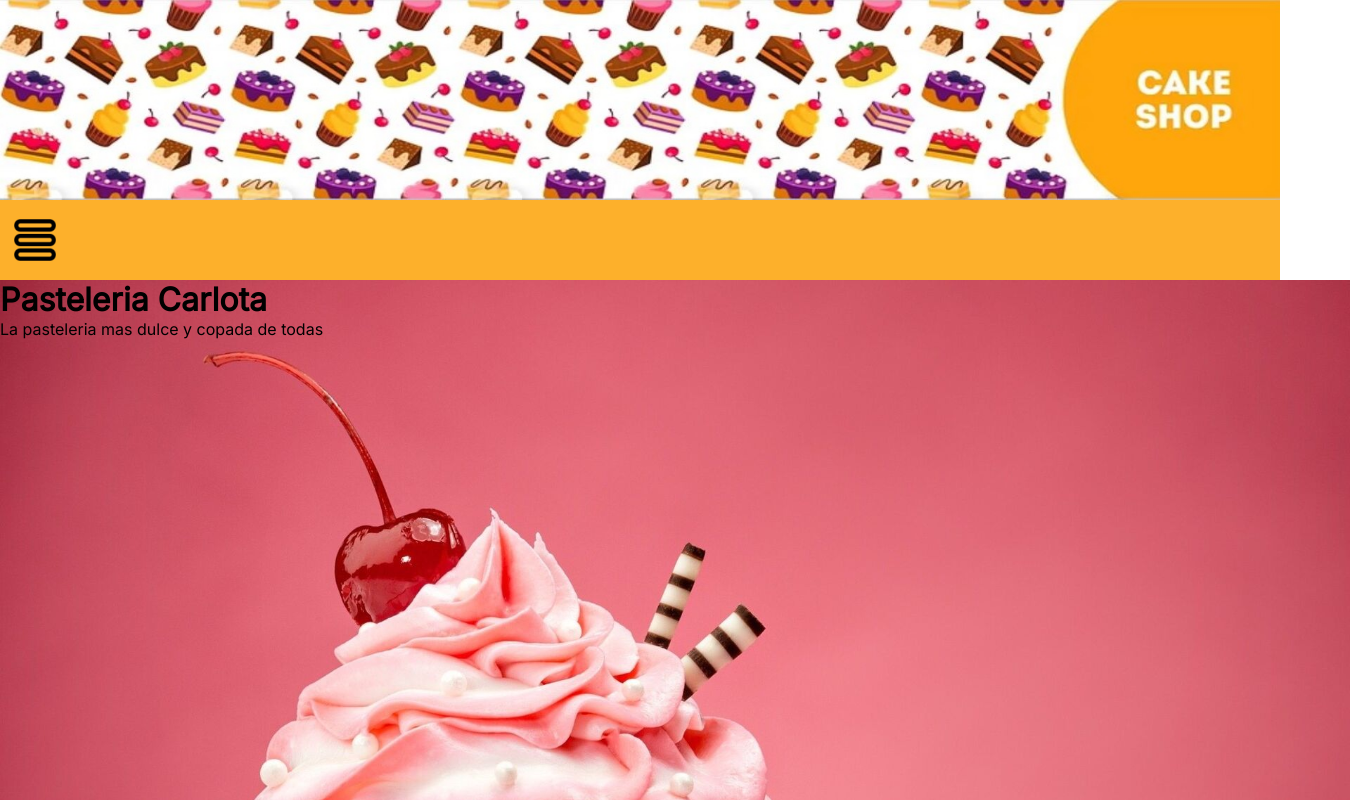
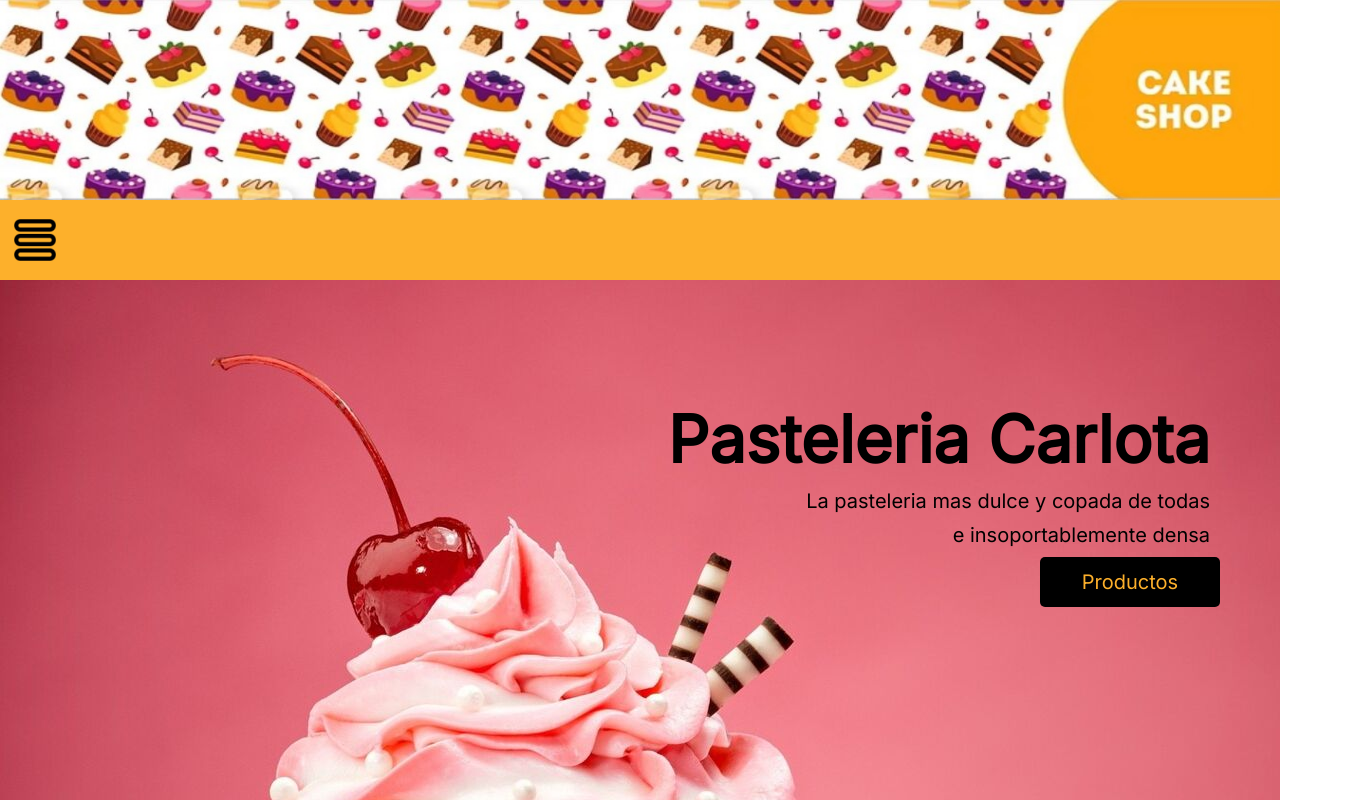
Before and after one commit to LilianJuri/web-page-pasteleria-carlota, a React (Create React App) app: page / in a window 1280 px wide. Shown: the top 800 px of the page, 1350 px wide, since content can reach past the window. Built offline with nearby package versions, Linux system fonts and the light colour scheme.

Commit message:
add changes background image of the page inicio and css text

```diff
--- a/src/component/Navbar.css
+++ b/src/component/Navbar.css
@@ -65,7 +65,7 @@
 }
 
 .navbar-toggle {
-    background-color: #ad069f;
+    background-color: #fdb02b;
     width: 100%;
     height: 80px;
     justify-content: start;
--- a/src/pages/Inicio.css
+++ b/src/pages/Inicio.css
@@ -1,12 +1,55 @@
-.background-image-inicio{
-
-    background-image: url('../img/background-inicio.jpg');
-    background-size: 1350px;
-    width: 1350px;
-    height: 900px;
+.inicio{
+    width: 100%;
+    display: flex;
+    justify-content: center;
+    align-items: right;
+    flex-direction: column;
+    background-position: center;
+    background-size: cover;
 }
 
-.text-inicio{
-    position: relative;
-    textAlign: left;
+.header-container{
+    height: 900px;
+    width: auto;
 }
+
+.header-container button {
+    color: #fdb02b;
+    border: none;
+    border-radius: 5px;
+    cursor:pointer;
+    justify-content: center;
+    background-color: black;
+    height: 50px;
+    width: 180px;
+    text-decoration: none;
+    font-size: 20px;
+}
+
+.header-container button:hover {
+    background-color:#7c1313;
+    cursor: pointer;
+    transition: 0.3s ease-in;
+}
+
+.text-conteiner{
+    display: block;
+    height: 100px;
+    text-align: right;
+    margin-top: 100px;
+    margin-right: 50px;
+    padding: 10px;
+}
+
+.text-conteiner h1{
+    margin: 10px;
+    font-size: 65px;
+}
+
+
+.text-conteiner p{
+    margin: 10px;
+    font-size: 20px;
+}
+
+/* style={{ margin: 10px; }} */
--- a/src/pages/Inicio.js
+++ b/src/pages/Inicio.js
@@ -1,14 +1,23 @@
+import { Link } from "react-router-dom";
 import './Inicio.css';
+import BImage from "../img/background-inicio.jpg";
 
 
 const Inicio = () => {
     return(
-        <div className='background-image-inicio'>
-            <div className="text-inicio">
-                <h1 className >Pasteleria Carlota</h1>
-                <p class>La pasteleria mas dulce y copada de todas</p>
+            <div className='inicio'>
+                <div className="header-container" style={{ backgroundImage: `url(${BImage})`}}>
+                    <div className="text-conteiner" >
+                        <h1>Pasteleria Carlota</h1>
+                        <p>La pasteleria mas dulce y copada de todas </p>
+                        <p>e insoportablemente densa</p>
+                    <Link to="/menu">
+                        <button> Productos </button>
+                    </Link>
+                    </div>
+                </div>
             </div>
-        </div>
+
     )
 }
 
```
Also changed, not shown: src/img/background-inicio.jpg.
